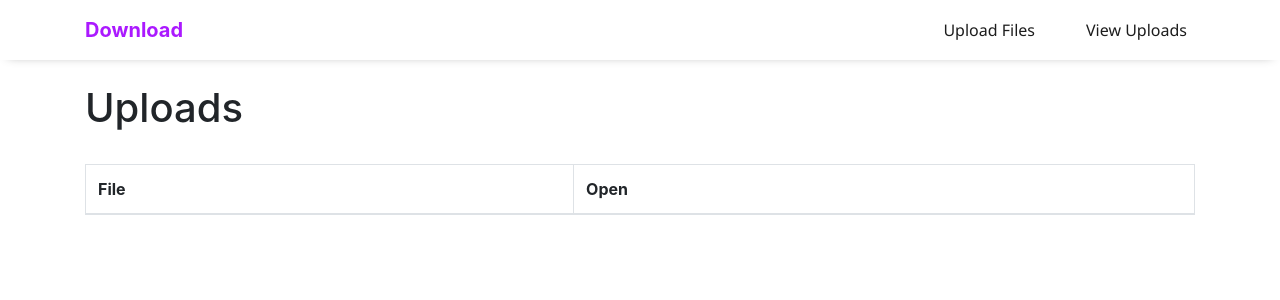
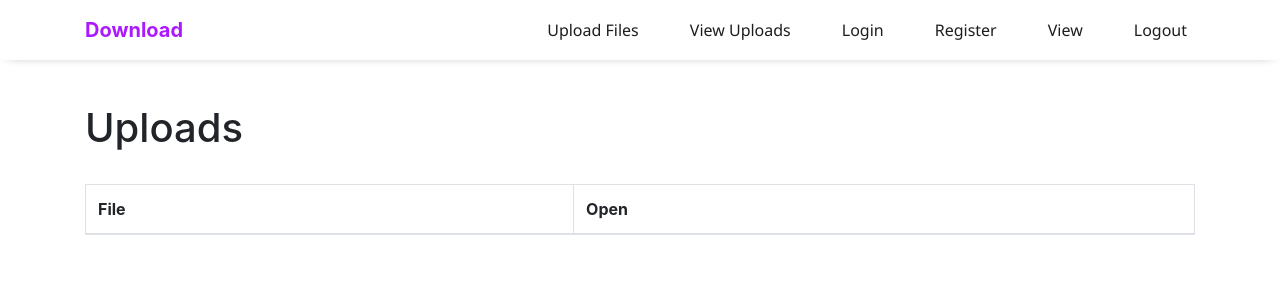
Before and after one commit to Ronik22/Flask_Upload, a Flask app: page /viewuploads in a window 1280 px wide. Shown: the top 300 px of the page. Run offline with Flask 2, Linux system fonts and the light colour scheme; the visitor is signed in with stand-in values (Sample User, id 1); lists and menus that the app fills with data are empty; some libraries are stand-ins or nearby versions.

Commit message:
Files updated

```diff
--- a/templates/base.html
+++ b/templates/base.html
@@ -19,10 +19,22 @@
         <div class="collapse navbar-collapse" id="navbarTogglerDemo02">
             <ul class="navbar-nav ml-auto mt-2 mt-lg-0 ">
                     <li class="nav-item">
-                        <a class="nav-link" href="/">Upload Files</a>
+                        <a class="nav-link" href="/upload">Upload Files</a>
                     </li>
                     <li class="nav-item">
                         <a class="nav-link" href="/viewuploads">View Uploads</a>
+                    </li>
+                    <li class="nav-item">
+                        <a class="nav-link" href="/login">Login</a>
+                    </li>
+                    <li class="nav-item">
+                        <a class="nav-link" href="/register">Register</a>
+                    </li>
+                    <li class="nav-item">
+                        <a class="nav-link" href="/view">View</a>
+                    </li>
+                    <li class="nav-item">
+                        <a class="nav-link" href="/logout">Logout</a>
                     </li>
             </ul>
         </div>
@@ -30,8 +42,21 @@
       </nav>
 
 
+    {% with messages = get_flashed_messages(with_categories=True) %}
+      {% if messages %}
+          {% for category,msg in messages %}
+              <div class="alert alert-{{ category }} alert-dismissible">
+                  <a href="#" class="close" data-dismiss="alert" aria-label="close">&times;</a>
+                  {{msg}}
+              </div>
+          {% endfor %}
+      {% endif %}
+    {% endwith %}
 
-    {% block content %}{% endblock %}
+    <div class="container" style="margin-top: 20px;">
+        {% block content %} {% endblock %}
+    </div>
+
     <script src="https://code.jquery.com/jquery-3.5.1.slim.min.js" integrity="sha384-DfXdz2htPH0lsSSs5nCTpuj/zy4C+OGpamoFVy38MVBnE+IbbVYUew+OrCXaRkfj" crossorigin="anonymous"></script>
     <script src="https://cdn.jsdelivr.net/npm/bootstrap@4.5.3/dist/js/bootstrap.bundle.min.js" integrity="sha384-ho+j7jyWK8fNQe+A12Hb8AhRq26LrZ/JpcUGGOn+Y7RsweNrtN/tE3MoK7ZeZDyx" crossorigin="anonymous"></script>
     <script src="https://cdnjs.cloudflare.com/ajax/libs/dropzone/5.7.1/min/dropzone.min.js"></script>
--- a/templates/dirtree.html
+++ b/templates/dirtree.html
@@ -4,11 +4,11 @@
 
 {% block content %}
 
-<div class="container">
+<div >
 <br>
 <h1>Uploads</h1>
 <br>
-    <table class="table table-bordered table-hover">
+    <table class="table table-bordered table-hover" style="overflow-x: auto;">
             <thead>
                 <th scope="col">File</th>
                 <th scope="col">Open</th>
--- a/templates/index.html
+++ b/templates/index.html
@@ -5,7 +5,7 @@
 
 
 {% block content %}
-<div class="container">
+<div >
     <br>
     <h1>File Upload</h1>
     <br>
```
Also changed, not shown: templates/login.html (added, +17 -0 lines), templates/register.html (added, +18 -0 lines).
